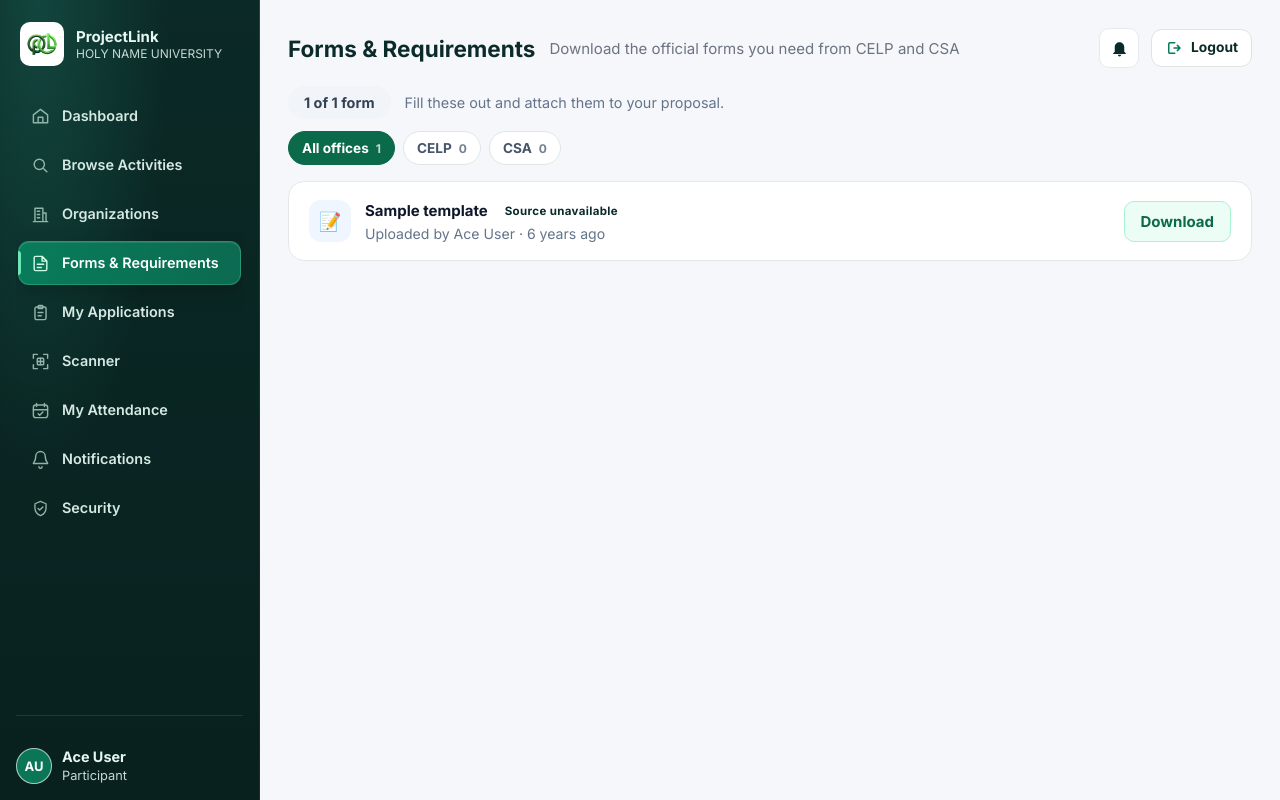
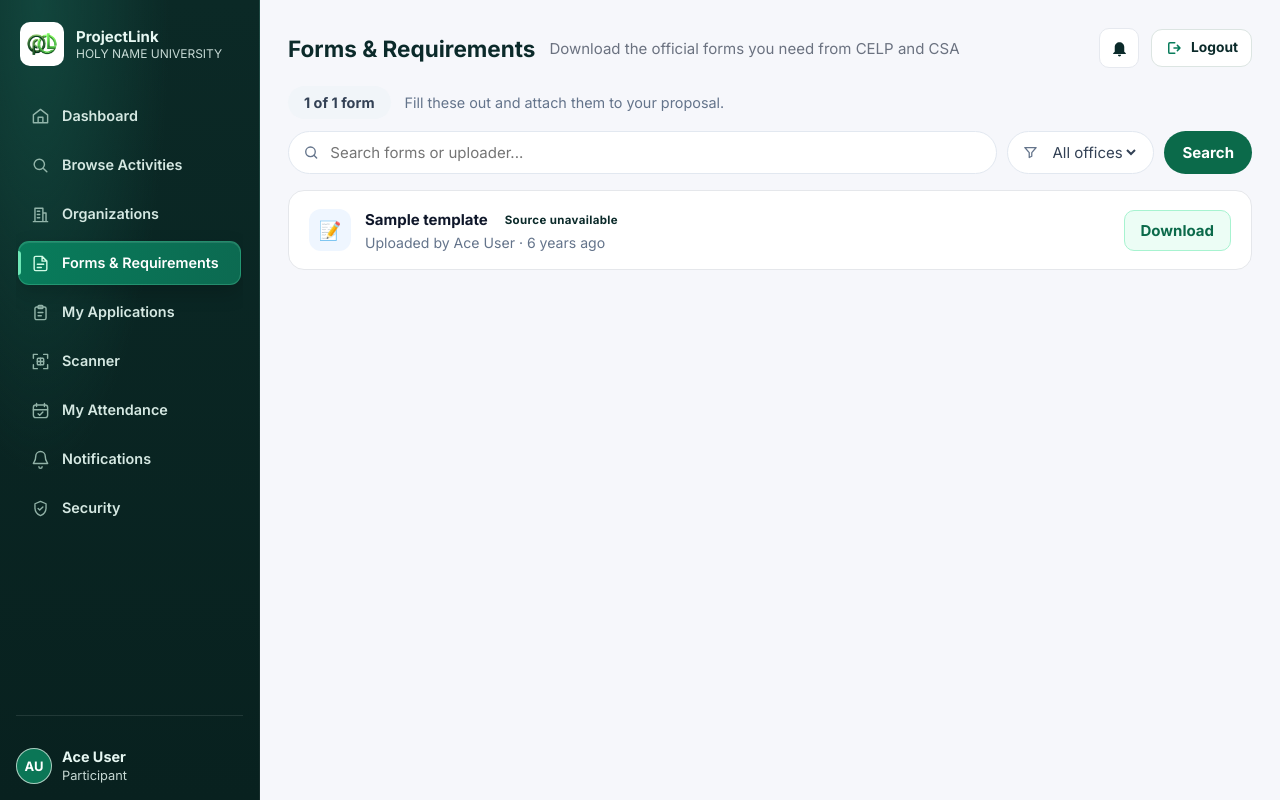
Before and after one commit to choos20/G15_Cap-_199B, a Laravel app: page /templates in a window 1280 px wide. Run offline with Laravel 12, Linux system fonts and the light colour scheme; a user stored in the database is signed in; data comes from the database, SQL or seed files in the repository; tables that the repository leaves empty hold one stand-in row (values such as "Sample post"); data that the repository does not hold is empty; parts of the project's set-up code (start-up, migrations or seed data) failed here and were passed over.

Commit message:
Add forms search and office filter

```diff
--- a/app/Http/Controllers/TemplateController.php
+++ b/app/Http/Controllers/TemplateController.php
@@ -45,9 +45,17 @@ class TemplateController extends Controller
     {
         $filters = $request->validate([
             'source' => ['nullable', 'in:celp,csa,unknown'],
+            'q' => ['nullable', 'string', 'max:255'],
         ]);
 
         return Template::with('uploader')
+            ->when(trim($filters['q'] ?? '') !== '', function ($query) use ($filters) {
+                $term = trim($filters['q']);
+                $query->where(function ($query) use ($term) {
+                    $query->where('original_name', 'like', '%' . $term . '%')
+                        ->orWhereHas('uploader', fn ($query) => $query->where('name', 'like', '%' . $term . '%'));
+                });
+            })
             ->when(isset($filters['source']), function ($query) use ($filters) {
                 if ($filters['source'] === 'unknown') {
                     $query->whereNull('source');
@@ -85,6 +93,7 @@ class TemplateController extends Controller
         return view('templates.list', [
             'templates' => $templates,
             'source' => $request->query('source'),
+            'term' => trim($request->query('q', '')),
             'sourceCounts' => $sourceCounts,
             'allCount' => Template::count(),
         ]);
--- a/resources/views/templates/list.blade.php
+++ b/resources/views/templates/list.blade.php
@@ -29,6 +29,14 @@
                             border-radius:10px; background:#ecfdf5; border:1px solid #a7f3d0; }
         .tpl-download-btn:hover { background:#d1fae5; }
         .tpl-empty { padding:48px; text-align:center; color:#64748b; }
+        .tpl-toolbar { display:flex; gap:10px; flex-wrap:wrap; margin-bottom:16px; }
+        .tpl-search, .tpl-office { display:flex; align-items:center; gap:9px; background:#fff; border:1px solid #e2e8f0; border-radius:999px; padding:10px 14px; color:#64748b; }
+        .tpl-search { flex:1 1 280px; min-width:0; }
+        .tpl-search input, .tpl-office select { border:0; outline:0; background:transparent; color:#334155; font:inherit; min-width:0; }
+        .tpl-search input { width:100%; }
+        .tpl-office select { cursor:pointer; }
+        .tpl-submit { border:0; border-radius:999px; padding:10px 18px; background:#0b6a4a; color:#fff; font:inherit; font-weight:700; cursor:pointer; }
+        .tpl-search:focus-within, .tpl-office:focus-within, .tpl-submit:focus-visible { outline:2px solid #0b6a4a; outline-offset:2px; }
     </style>
 
     <div style="display:flex; align-items:center; gap:14px; margin-bottom:12px; flex-wrap:wrap">
@@ -40,29 +48,31 @@
         </span>
     </div>
 
-    <nav class="tpl-source-filters" aria-label="Filter forms by office">
-        <a class="tpl-source-filter {{ !$source ? 'is-active' : '' }}" href="{{ route('templates.index') }}">
-            All offices <span class="tpl-source-count">{{ $allCount }}</span>
-        </a>
-        @foreach(\App\Models\Template::SOURCES as $key => $label)
-            <a class="tpl-source-filter {{ $source === $key ? 'is-active' : '' }}"
-               href="{{ route('templates.index', ['source' => $key]) }}">
-                {{ $label }} <span class="tpl-source-count">{{ $sourceCounts[$key] ?? 0 }}</span>
-            </a>
-        @endforeach
-        @if(($sourceCounts[''] ?? 0) > 0)
-            <a class="tpl-source-filter {{ $source === 'unknown' ? 'is-active' : '' }}"
-               href="{{ route('templates.index', ['source' => 'unknown']) }}">
-                Source unavailable <span class="tpl-source-count">{{ $sourceCounts[''] }}</span>
-            </a>
-        @endif
-    </nav>
+    <form class="tpl-toolbar" method="GET" action="{{ route('templates.index') }}">
+        <label class="tpl-search">
+            <svg width="17" height="17" viewBox="0 0 24 24" fill="none" aria-hidden="true"><circle cx="11" cy="11" r="7" stroke="currentColor" stroke-width="2"/><path d="m16 16 4 4" stroke="currentColor" stroke-width="2" stroke-linecap="round"/></svg>
+            <input type="search" name="q" value="{{ $term }}" placeholder="Search forms or uploader..." aria-label="Search forms or uploader">
+        </label>
+        <label class="tpl-office">
+            <svg width="17" height="17" viewBox="0 0 24 24" fill="none" aria-hidden="true"><path d="M4 5h16l-6.2 7.1v5.2l-3.6 1.8v-7L4 5Z" stroke="currentColor" stroke-width="1.8" stroke-linecap="round" stroke-linejoin="round"/></svg>
+            <select name="source" aria-label="Filter forms by office" onchange="this.form.requestSubmit()">
+                <option value="">All offices</option>
+                @foreach(\App\Models\Template::SOURCES as $key => $label)
+                    <option value="{{ $key }}" @selected($source === $key)>{{ $label }}</option>
+                @endforeach
+                @if(($sourceCounts[''] ?? 0) > 0)
+                    <option value="unknown" @selected($source === 'unknown')>Source unavailable</option>
+                @endif
+            </select>
+        </label>
+        <button class="tpl-submit" type="submit">Search</button>
+    </form>
 
     @if($templates->isEmpty())
         <div class="card tpl-empty">
             <div style="font-size:2rem; margin-bottom:10px">📄</div>
             @if($allCount > 0)
-                No forms match this office filter. <a href="{{ route('templates.index') }}" style="color:#0b6a4a; font-weight:700">Show all forms</a>
+                No forms match your search or office filter. <a href="{{ route('templates.index') }}" style="color:#0b6a4a; font-weight:700">Show all forms</a>
             @else
                 No forms have been published yet.
             @endif
```
